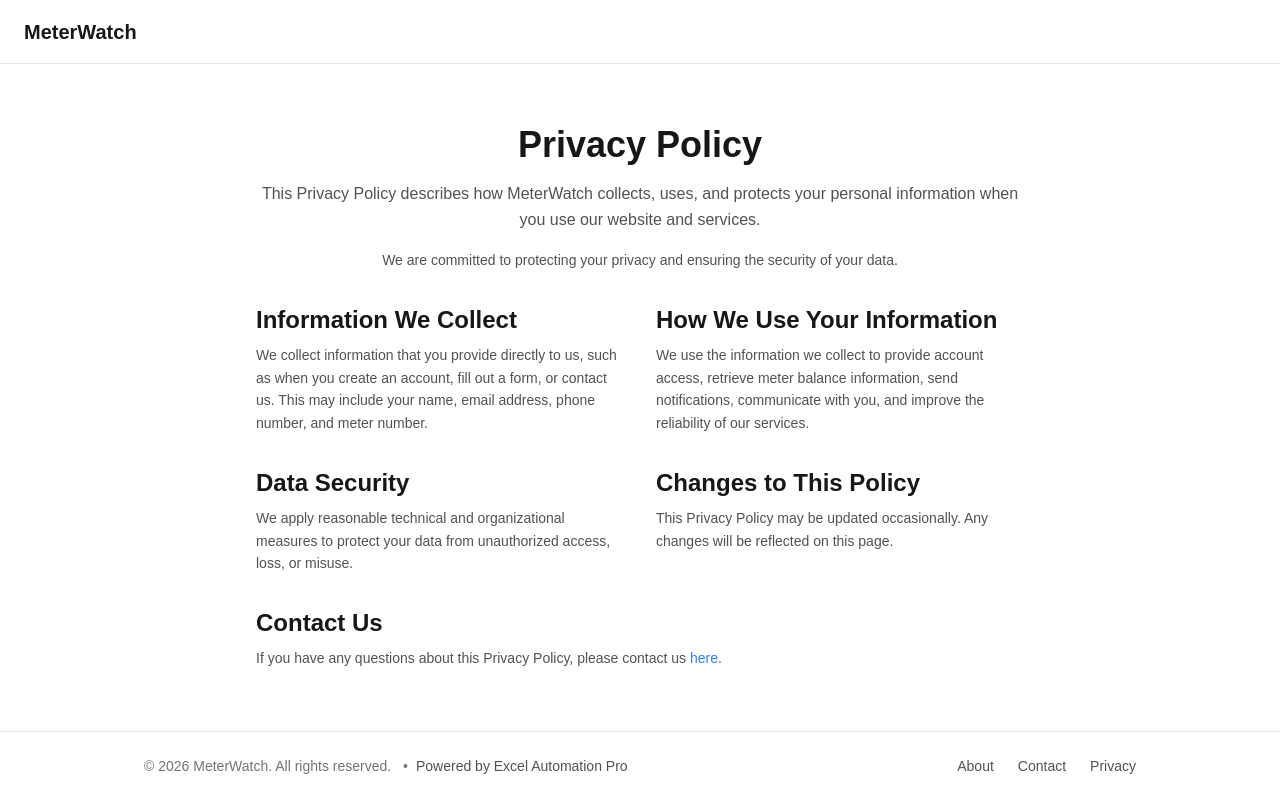
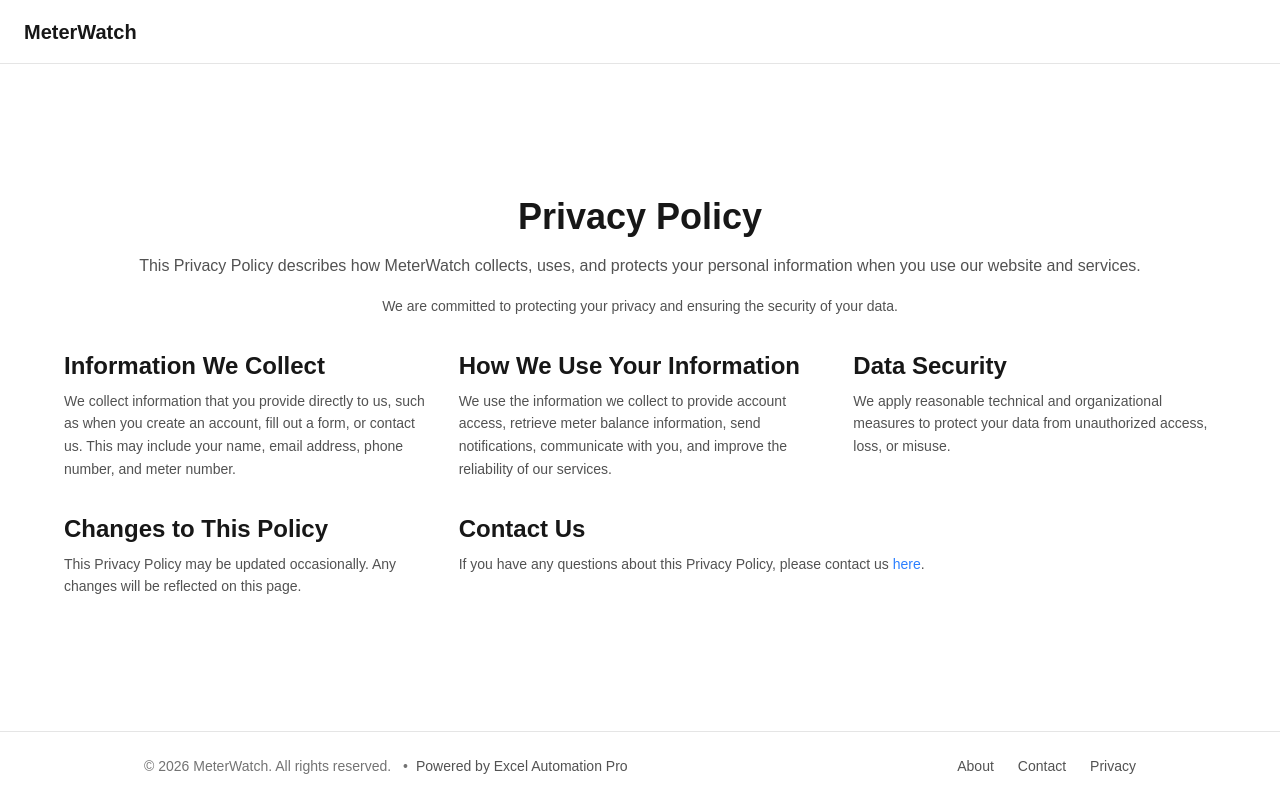
Before and after one commit to excel-ap-farid/Meter-Dashboard, a Next.js app: page /privacy in a window 1280 px wide. Built offline with nearby package versions, Linux system fonts and the light colour scheme.

Commit message:
privacy page style added

```diff
--- a/app/privacy/page.tsx
+++ b/app/privacy/page.tsx
@@ -11,7 +11,7 @@ function page() {
 
             {/* Main content */}
             <div className="flex flex-1 items-center justify-center px-4 mt-10">
-                <div className="w-full max-w-3xl space-y-8">
+                <div className="w-full lg:max-w-6xl space-y-8">
 
 
                     <div className="space-y-8">
@@ -33,7 +33,7 @@ function page() {
                         </div>
 
                         {/* Content grid */}
-                        <div className="grid grid-cols-1 lg:grid-cols-2 gap-8">
+                        <div className="grid grid-cols-1 lg:grid-cols-3 gap-8">
                             <div>
                                 <h2 className="text-2xl font-semibold mb-2">
                                     Information We Collect
```
